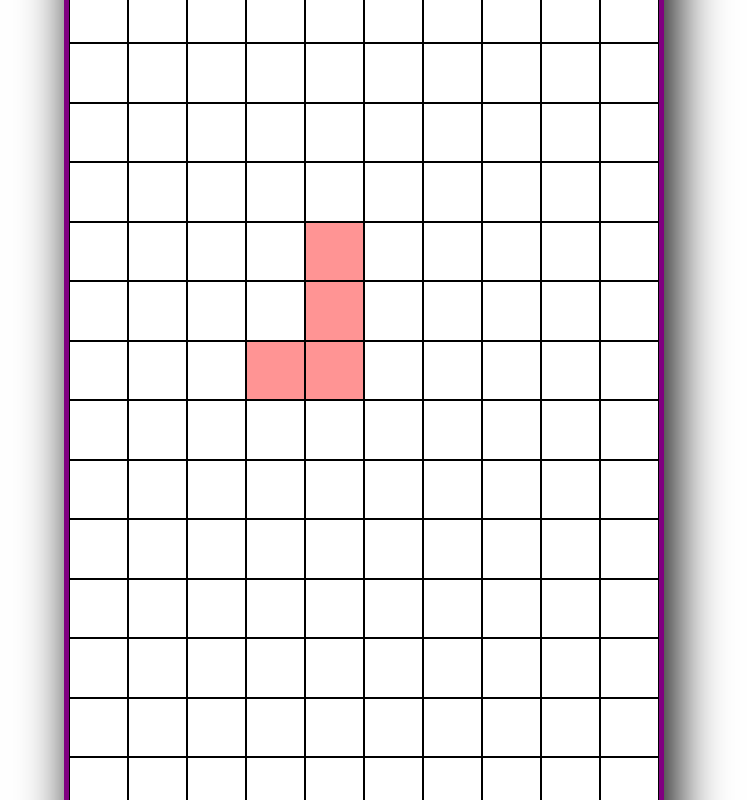
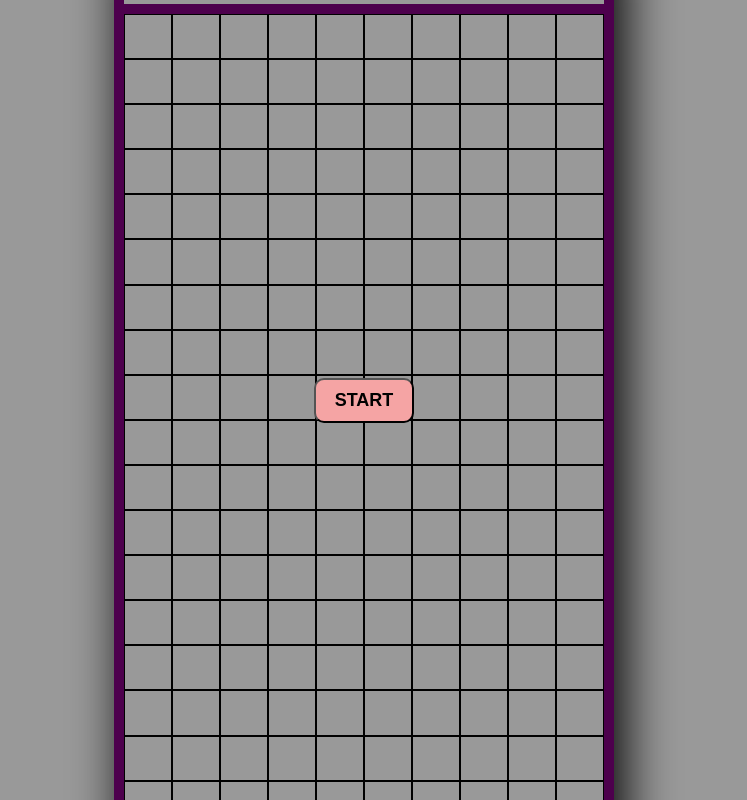
Before and after one commit to sonyk9919/Tetris_with_React, a React (Create React App) app: page /#/ in a window 1280 px wide. Shown: the top 800 px of the page, without its empty margins (276-1023 px from the left). Built offline with nearby package versions, Linux system fonts and the light colour scheme.

Commit message:
Score, 조작법, BGM 등 UI를 개선하였다 아직 블록이 사라지는 버그는 고치지 않았다.

```diff
--- a/package.json
+++ b/package.json
@@ -12,6 +12,7 @@
     "@types/react-dom": "^18.0.9",
     "@types/styled-components": "^5.1.26",
     "react": "^18.2.0",
+    "react-audio-player": "^0.17.0",
     "react-dom": "^18.2.0",
     "react-router-dom": "^6.6.0",
     "react-scripts": "5.0.1",
--- /dev/null
+++ b/src/Components/Button/GameButton.tsx
@@ -0,0 +1,10 @@
+import styled from "styled-components";
+
+export const Button = styled.button`
+  width: 100px;
+  height: 45px;
+  font-size: 18px;
+  font-weight: 600;
+  background-color: #f5a4a4;
+  border-radius: 10px;
+`;
--- /dev/null
+++ b/src/Components/Modal/FullScreen.tsx
@@ -0,0 +1,12 @@
+import styled from "styled-components";
+
+export const FullScreen = styled.div`
+  display: flex;
+  justify-content: center;
+  align-items: center;
+  position: fixed;
+  width: 100vw;
+  height: 100vh;
+  background-color: rgba(0, 0, 0, 0.4);
+  z-index: 30;
+`;
--- a/src/Components/TetrisBoard.tsx
+++ b/src/Components/TetrisBoard.tsx
@@ -1,12 +1,35 @@
 import { useCallback, useEffect, useRef, useState } from "react";
-import { useNavigate } from "react-router-dom";
 import styled from "styled-components";
+import { Button } from "./Button/GameButton";
+import { FullScreen } from "./Modal/FullScreen";
+
+const Wrapper = styled.div`
+  width: 500px;
+  height: 1000px;
+  display: flex;
+  flex-direction: column;
+  justify-content: flex-start;
+  align-items: flex-start;
+  border: 5px solid purple;
+  box-shadow: 10px 20px 50px black;
+`;
+
+const Score = styled.div`
+  @import url("https://fonts.googleapis.com/css2?family=Roboto&display=swap");
+  padding: 1rem 0;
+  width: 100%;
+  font-size: 36px;
+  font-weight: 400;
+  text-align: center;
+  border: 5px solid purple;
+  font-family: "Roboto", sans-serif;
+`;
 
 const TetrisWrapper = styled.div`
-  width: 600px;
-  height: 1200px;
+  width: 100%;
+  height: 1000px;
   border: 5px solid purple;
-  box-shadow: 10px 20px 50px black;
+
   display: grid;
   grid-template-columns: repeat(10, 1fr);
   .tree {
@@ -26,27 +49,6 @@ const TetrisWrapper = styled.div`
   }
 `;
 
-const GameOver = styled.div`
-  position: fixed;
-  top: 0;
-  left: 0;
-  width: 100vw;
-  height: 100vh;
-  background-color: rgba(0, 0, 0, 0.5);
-  display: flex;
-  justify-content: center;
-  align-items: center;
-`;
-
-const ReLoad = styled.button`
-  width: 110px;
-  height: 50px;
-  border-radius: 5px;
-  font-size: 18px;
-  font-weight: 600;
-  background-color: #fab2b2;
-  cursor: pointer;
-`;
 const TetrisBlock = styled.div`
   border: 1px solid black;
 `;
@@ -203,7 +205,12 @@ const savedMap: ITetrisMap = {
   map: [],
 };
 
-const TetrisBoard = () => {
+interface IProps {
+  gameStart: boolean;
+  audioElement: HTMLAudioElement;
+}
+
+const TetrisBoard = ({ gameStart, audioElement }: IProps) => {
   const getRandomBlock = () => {
     const block = [
       "tree" as const,
@@ -289,7 +296,10 @@ const TetrisBoard = () => {
     [nowBlock, isContact]
   );
 
-  const removeFloor = () => {
+  const [gameOver, setGameOver] = useState<boolean>(false);
+  const [score, setScore] = useState<number>(0);
+
+  const removeFloor = useCallback(() => {
     const floor = [0, 0, 0, 0, 0, 0, 0, 0, 0, 0, 0, 0, 0, 0, 0, 0, 0, 0, 0, 0];
     for (let i = 0; i < savedMap.map.length; i++) {
       floor[Math.floor(savedMap.map[i].Number / 10)] += 1;
@@ -328,7 +338,8 @@ const TetrisBoard = () => {
 
     savedMap.map = tempMap.map;
     return;
-  };
+  }, [setScore]);
+
   const renderNode = useCallback(
     (prev: number[]): number[] => {
       if (!gamePlay.current) {
@@ -375,7 +386,7 @@ const TetrisBoard = () => {
       }
       return render;
     },
-    [isActive, isContact]
+    [removeFloor, setGameOver, isActive, isContact]
   );
 
   const returnClassName = (render: number[], value: number) => {
@@ -410,9 +421,7 @@ const TetrisBoard = () => {
     );
   };
   const [render, setRender] = useState<number[]>([]);
-  const [score, setScore] = useState<number>(0);
-  const [gameOver, setGameOver] = useState<boolean>(false);
-  const gamePlay = useRef(true);
+  const gamePlay = useRef(false);
 
   const onKeyDown = useCallback(
     (e: KeyboardEvent) => {
@@ -450,7 +459,7 @@ const TetrisBoard = () => {
   }, [onKeyDown]);
 
   useEffect(() => {
-    setInterval(() => {
+    const interval = setInterval(() => {
       if (gamePlay.current) {
         setRender((prev) => renderNode(prev));
         setTimeout(() => {
@@ -458,22 +467,42 @@ const TetrisBoard = () => {
         }, 0);
       }
     }, 1000);
+    return () => {
+      clearInterval(interval);
+    };
   }, [setRender, renderNode]);
 
+  useEffect(() => {
+    if (gameStart) {
+      gamePlay.current = true;
+      audioElement.volume = 0.3;
+      audioElement.loop = true;
+      audioElement.play();
+    }
+  }, [gameStart, audioElement]);
+
+  useEffect(() => {
+    if (gameOver) {
+      audioElement.pause();
+    }
+  }, [gameOver, audioElement]);
   return (
     <>
-      <TetrisWrapper>{Init()}</TetrisWrapper>
       {gameOver && (
-        <GameOver>
-          <ReLoad
+        <FullScreen>
+          <Button
             onClick={() => {
               window.location.reload();
             }}
           >
             다시하기
-          </ReLoad>
-        </GameOver>
+          </Button>
+        </FullScreen>
       )}
+      <Wrapper>
+        <Score>Score: {score}</Score>
+        <TetrisWrapper>{Init()}</TetrisWrapper>
+      </Wrapper>
     </>
   );
 };
--- a/src/Screen/Tetris.tsx
+++ b/src/Screen/Tetris.tsx
@@ -1,18 +1,47 @@
+import { useState } from "react";
 import styled from "styled-components";
+import { Button } from "../Components/Button/GameButton";
+import { FullScreen } from "../Components/Modal/FullScreen";
 import TetrisBoard from "../Components/TetrisBoard";
+import sound from "../resource/BGM/BGM.mp3";
 
 const Wrapper = styled.div`
   width: 100vw;
   height: 100vh;
   display: flex;
+  flex-direction: column;
   justify-content: center;
   align-items: center;
+  .guide {
+    margin-bottom: 1rem;
+    padding-right: 300px;
+    font-weight: 600;
+    font-size: 12px;
+  }
 `;
 
 const Tetris = () => {
+  const [gameStart, setGameStart] = useState<boolean>(false);
+  const audioElement = new Audio(sound);
+
+  const onClick = () => {
+    setGameStart((prev) => true);
+  };
+
   return (
     <Wrapper>
-      <TetrisBoard />
+      {!gameStart && (
+        <FullScreen>
+          <Button onClick={onClick}>START</Button>
+        </FullScreen>
+      )}
+      <div className="guide">
+        블록 이동: 좌우 방향키
+        <br />
+        방향전환: Ctrl
+        <br /> 빠르게 내리기 Space
+      </div>
+      <TetrisBoard gameStart={gameStart} audioElement={audioElement} />
     </Wrapper>
   );
 };
--- /dev/null
+++ b/src/audio.d.ts
@@ -0,0 +1 @@
+declare module "*.mp3";
```
Also changed, not shown: tsconfig.json (+3 -8 lines), 2 other files (tests, documents, lock files or other folders).
